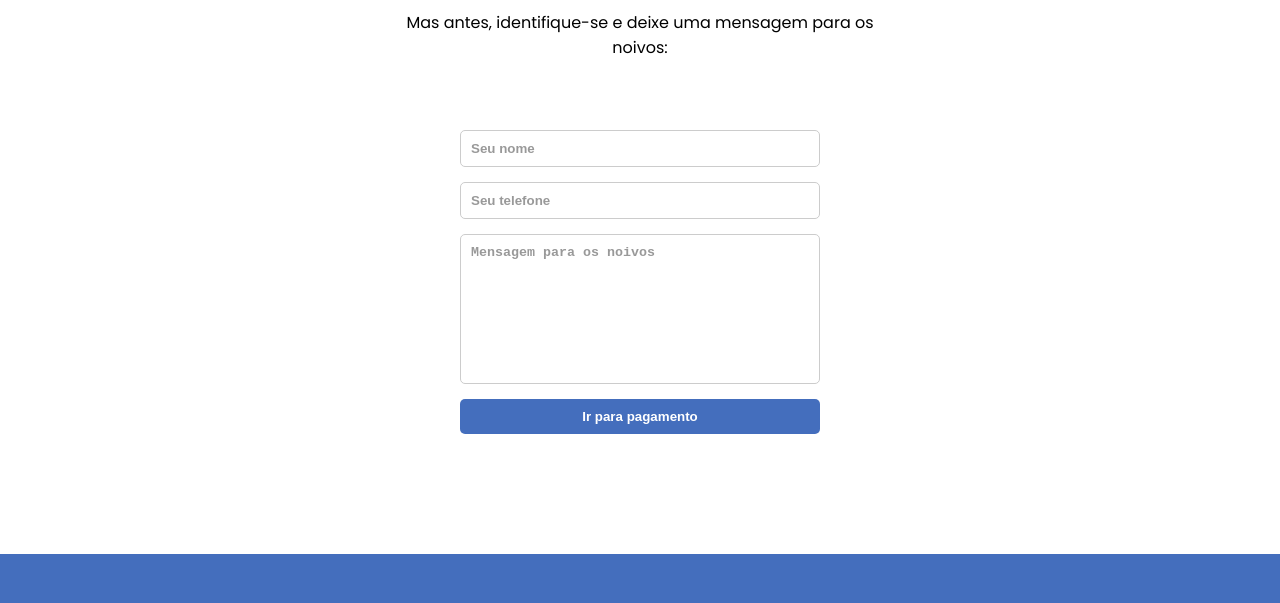
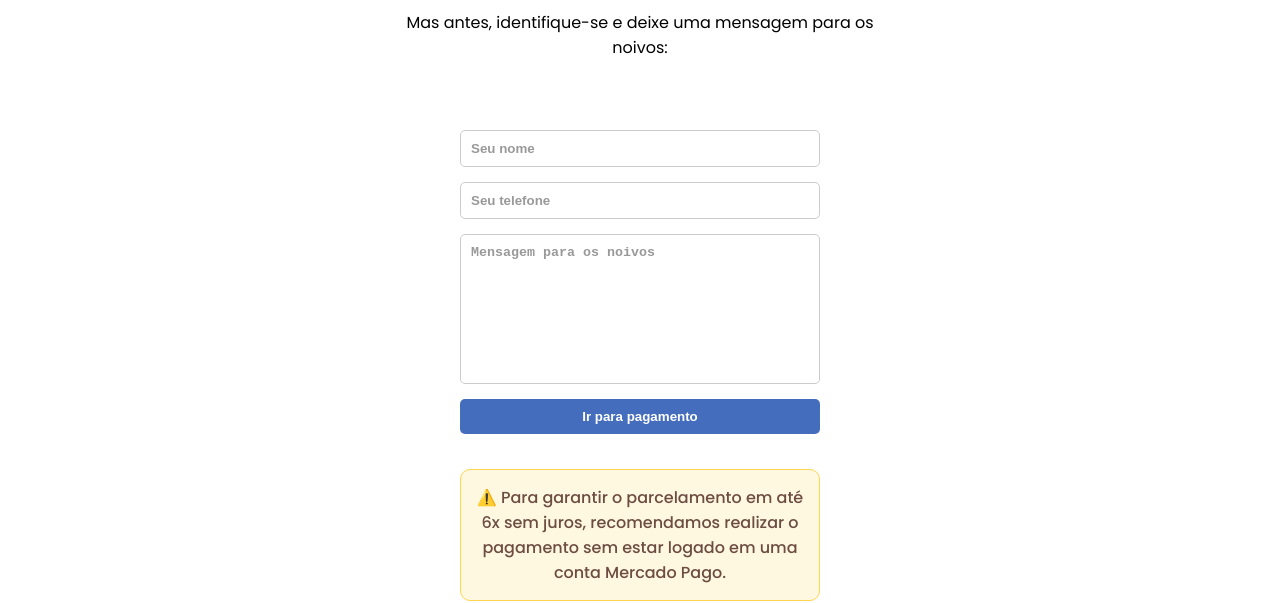
Before and after one commit to rChrystian/site-casamento-aparecido-e-flavia, a website: page public/views/formulario.html in a window 1280 px wide. Shown: the part 205-808 px from the top of the page. Drawn offline with Linux system fonts and the light colour scheme; a web font is replaced by a local one.

Commit message:
aviso parcelamento

```diff
--- a/public/css/formulario.css
+++ b/public/css/formulario.css
@@ -177,6 +177,19 @@ form button {
   border: none;
   border-radius: 5px;
   cursor: pointer;
+}
+
+.aviso-mp {
+  max-width: 600px;
+  margin: 20px auto;
+  padding: 15px;
+  background: #fff8e1;
+  border: 1px solid #ffd54f;
+  border-radius: 10px;
+  color: #6d4c41;
+  font-family: "Poppins", sans-serif;
+  text-align: center;
+  font-weight: 500;
 }
 
 footer {
--- a/public/js/formulario.js
+++ b/public/js/formulario.js
@@ -37,6 +37,18 @@ fetch("/data/presentes.json")
         if (!form.reportValidity()) {
           return;
         }
+
+        const continuar = confirm(
+          "IMPORTANTE!\n\n" +
+          "Para garantir o parcelamento sem juros, recomendamos que você NÃO esteja logado em uma conta do Mercado Pago durante o pagamento.\n\n" +
+          "Caso esteja logado no aplicativo ou site do Mercado Pago, faça logout antes de continuar.\n\n" +
+          "Deseja prosseguir?"
+        );
+
+        if (!continuar) {
+          return;
+        }
+
 
         const nome =
           document.querySelector('[name="nome"]').value;
--- a/public/views/formulario.html
+++ b/public/views/formulario.html
@@ -1,5 +1,6 @@
 <!doctype html>
 <html lang="pt-br">
+
 <head>
   <meta charset="UTF-8" />
   <meta name="viewport" content="width=device-width, initial-scale=1.0" />
@@ -39,6 +40,12 @@
       <input type="tel" name="telefone" placeholder="Seu telefone" required />
       <textarea name="mensagem" placeholder="Mensagem para os noivos" required></textarea>
       <button type="button" id="btnPagamento">Ir para pagamento</button>
+
+      <div class="aviso-mp">
+        ⚠️ Para garantir o parcelamento em até 6x sem juros,
+        recomendamos realizar o pagamento sem estar logado
+        em uma conta Mercado Pago.
+      </div>
     </form>
   </main>
 
@@ -61,4 +68,5 @@
     <div class="footer-copy">© 2026 • Raphael Chrystian</div>
   </footer>
 </body>
+
 </html>
```
Lines whose indentation alone changed are shown as unchanged.
